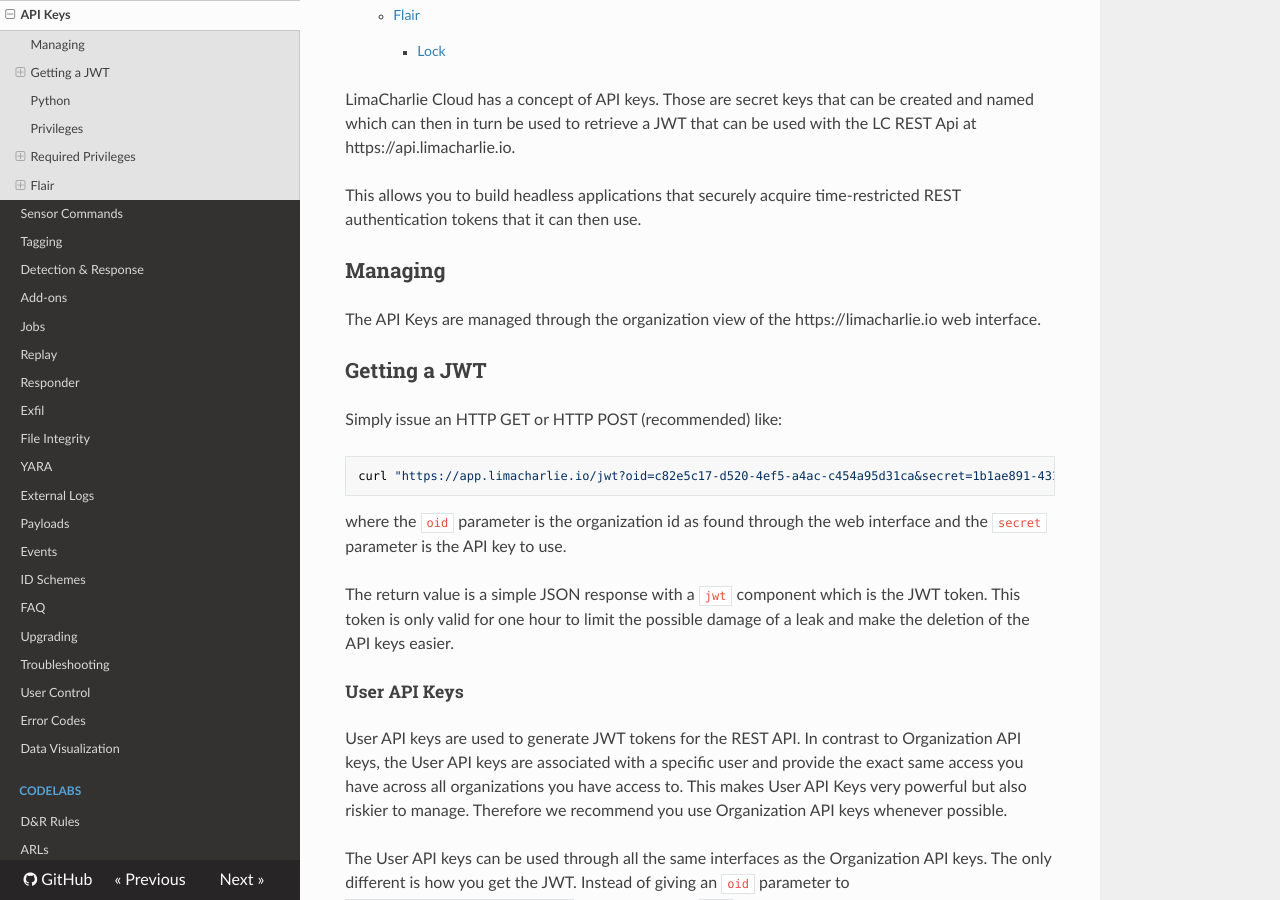
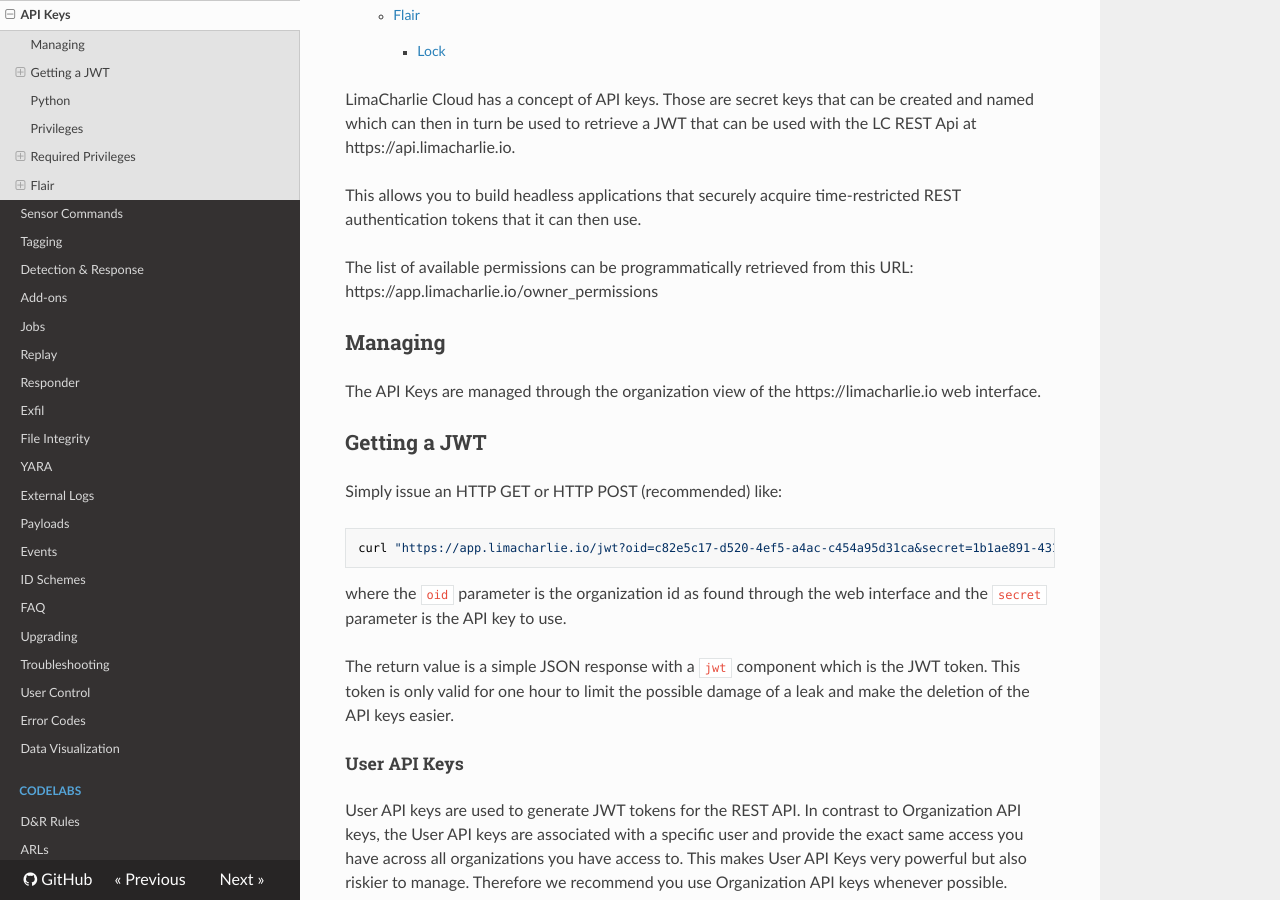
Before and after one commit to refractionPOINT/lce_doc, an MkDocs documentation site: the page built from docs/api_keys.md, in a window 1280 px wide and 900 px high, scrolled down 399 px. Built offline with MkDocs 1.6.1, drawn with Linux system fonts in a browser that asks for light colours; nearby versions of some CDN libraries; old or Windows-style settings are respelled for this version of MkDocs.

Commit message:
Add new api to get available perms.

```diff
--- a/docs/api_keys.md
+++ b/docs/api_keys.md
@@ -7,6 +7,8 @@ be used to retrieve a JWT that can be used with the LC REST Api at https://api.l
 
 This allows you to build headless applications that securely acquire time-restricted REST authentication tokens that it
 can then use.
+
+The list of available permissions can be programmatically retrieved from this URL: https://app.limacharlie.io/owner_permissions
 
 ## Managing
 The API Keys are managed through the organization view of the https://limacharlie.io web interface.
```
